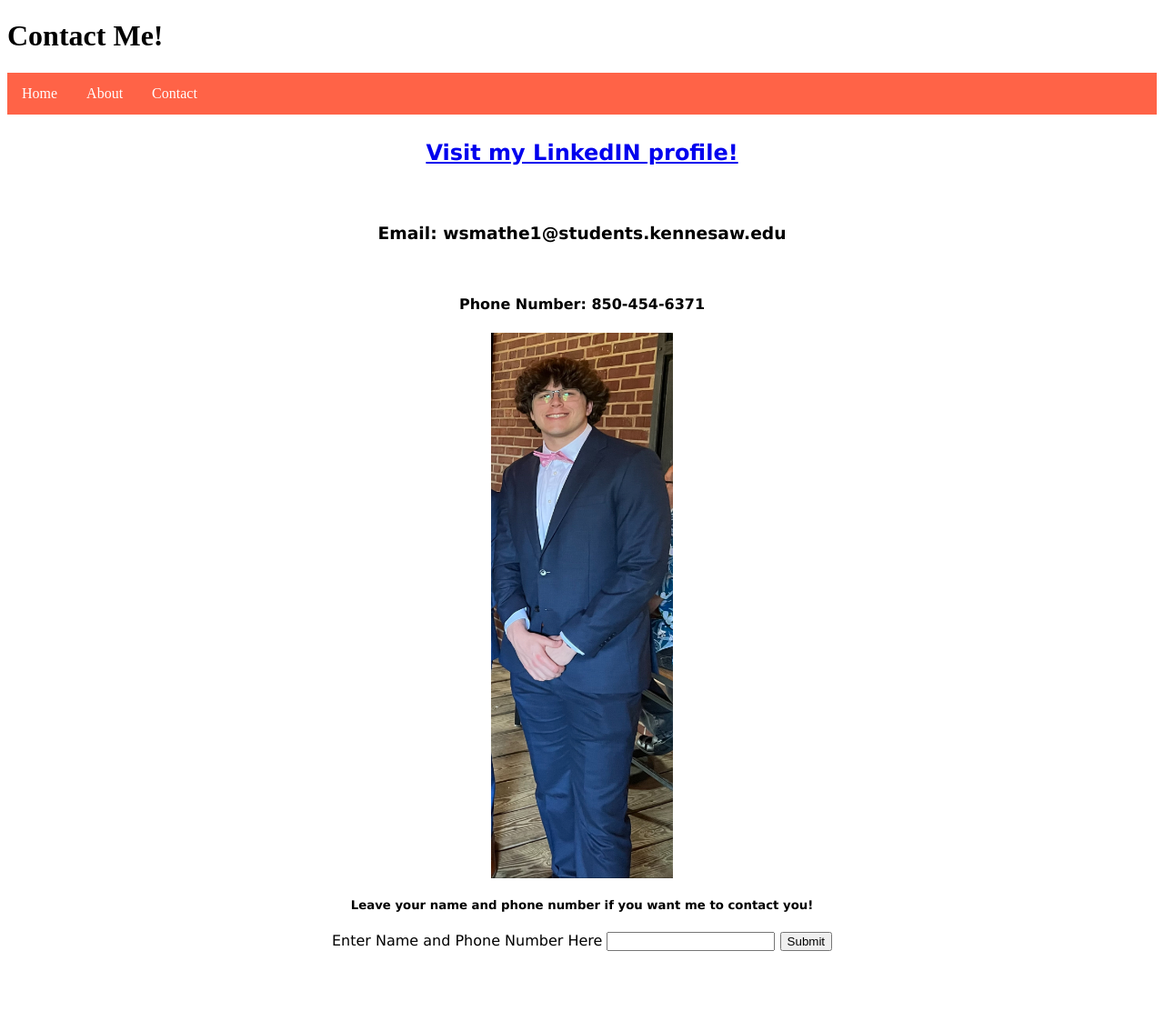
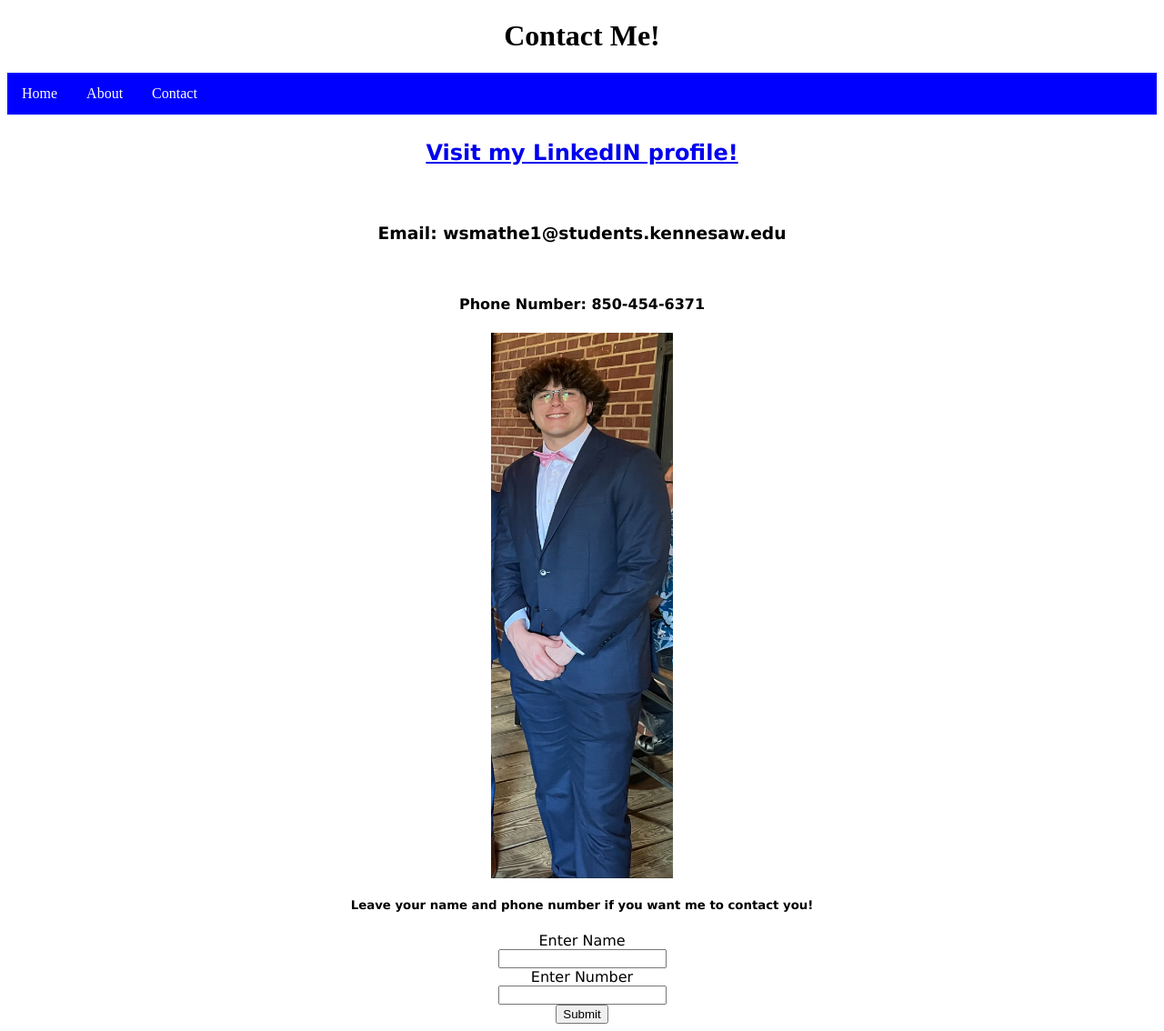
Before and after one commit to ws0622/willsmath.github.io, a plain HTML site: page Contact.html in a window 1280 px wide. Shown: the whole page at 91% size. Before the commit the page ends 1054 px from the top, so only its background shows below. Drawn offline with Linux system fonts and the light colour scheme.

Commit message:
Update Contact.html

```diff
--- a/Contact.html
+++ b/Contact.html
@@ -44,8 +44,14 @@
 <h5> Leave your name and phone number if you want me to contact you! </h5>
 
 <form action="/submit-form" method="post">
-	<label for="nameandnumber">Enter Name and Phone Number Here</label>
-	<input type="text" id="nameandnumber" name="nameandnumber" required>
+	<label for="name">Enter Name</label>
+	</br>
+	<input type="text" id="name" name="name" required>
+	</br>
+	<label for="name">Enter Number</label>
+	</br>
+	<input type="int" id="number" name="number" required>
+	</br>
 	<button type="submit">Submit</button>
 </form>
 
@@ -62,7 +68,7 @@
 <style>
 
 h1 {
-text-align: left;
+text-align: center;
 }
 
 h2 {
@@ -128,7 +134,8 @@ li a {
 		margin: 0;
 		padding: 0;
 		overflow: hidden;
-		background-color: tomato;
+		background-color: blue;
+		text-align: center;
 	}
 </style>
 </html>
```
